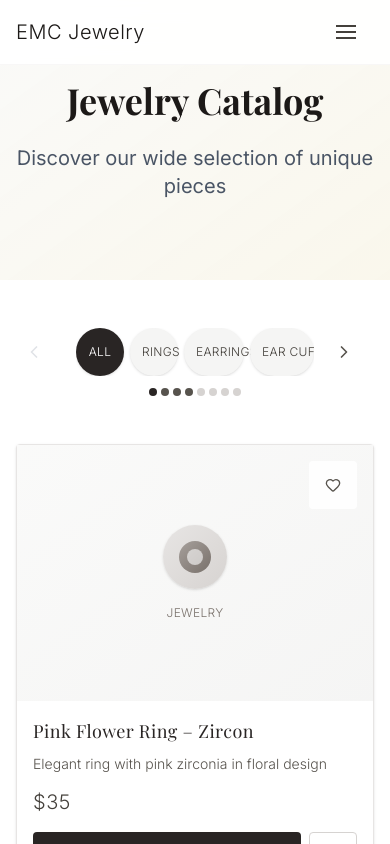
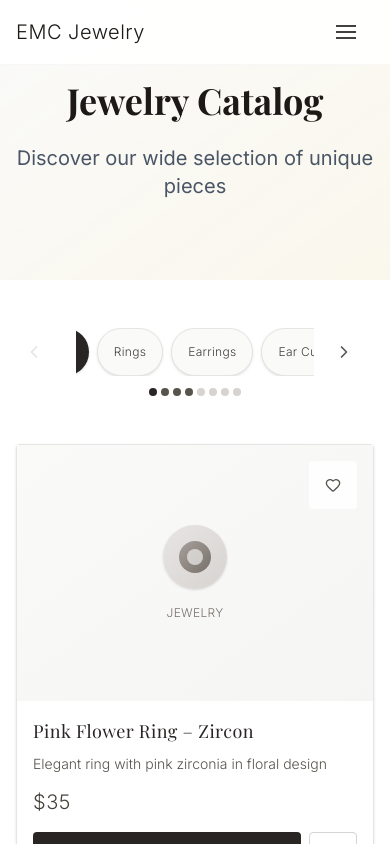
Before and after one commit to MatiasFormoso/emcejewelry, a Next.js app: page /en/catalogo in a window 390 px wide. Built offline with nearby package versions, Linux system fonts and the light colour scheme; a web font is replaced by a local one.

Commit message:
style: improve mobile category buttons readability and design

```diff
--- a/src/components/CatalogGrid.tsx
+++ b/src/components/CatalogGrid.tsx
@@ -146,15 +146,15 @@ export default function CatalogGrid({ t, locale }: CatalogGridProps) {
                 </button>
 
                 {/* Categories */}
-                <div className="flex gap-1.5 justify-center flex-1 overflow-hidden">
+                <div className="flex gap-2 justify-center flex-1 overflow-hidden">
                   {visibleCategories.map((category) => (
                     <button
                       key={category.key}
                       onClick={() => setSelectedCategory(category.key)}
-                      className={`px-3 py-2 rounded-full font-light tracking-wide uppercase text-xs transition-all duration-200 ease-out focus:outline-none focus:ring-0 focus:ring-offset-0 focus-visible:outline-none focus-visible:ring-0 focus-visible:ring-offset-0 shadow-sm hover:shadow-md whitespace-nowrap ${
+                      className={`px-4 py-2.5 rounded-full font-light tracking-wide text-xs transition-all duration-200 ease-out focus:outline-none focus:ring-0 focus:ring-offset-0 focus-visible:outline-none focus-visible:ring-0 focus-visible:ring-offset-0 shadow-sm hover:shadow-md whitespace-nowrap flex-shrink-0 ${
                         selectedCategory === category.key
-                          ? 'bg-stone-800 text-white shadow-lg'
-                          : 'bg-stone-100 text-stone-700 hover:bg-stone-200 hover:text-stone-900'
+                          ? 'bg-stone-800 text-white shadow-lg font-medium'
+                          : 'bg-stone-50 text-stone-700 hover:bg-stone-100 hover:text-stone-900 border border-stone-200'
                       }`}
                     >
                       {category.label}
```
